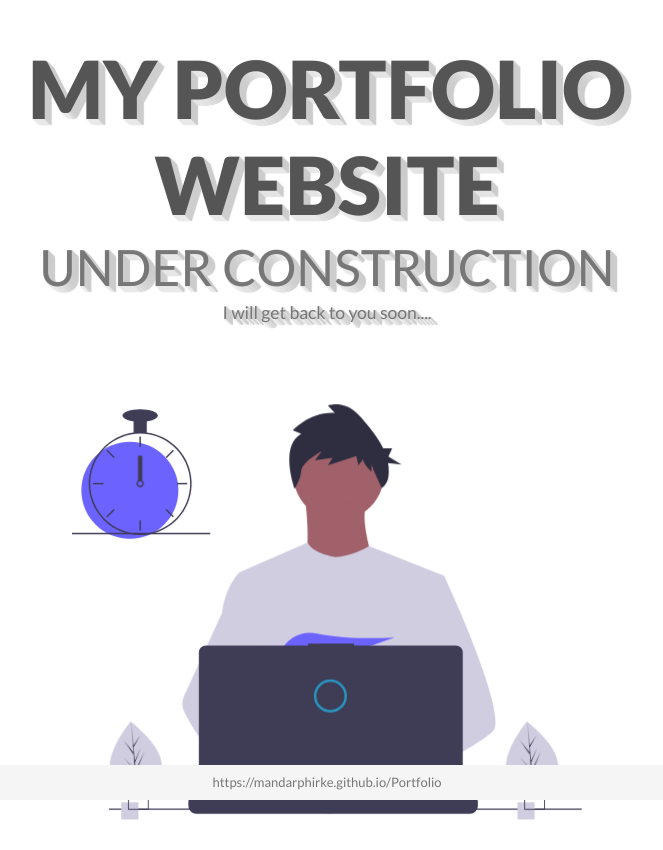
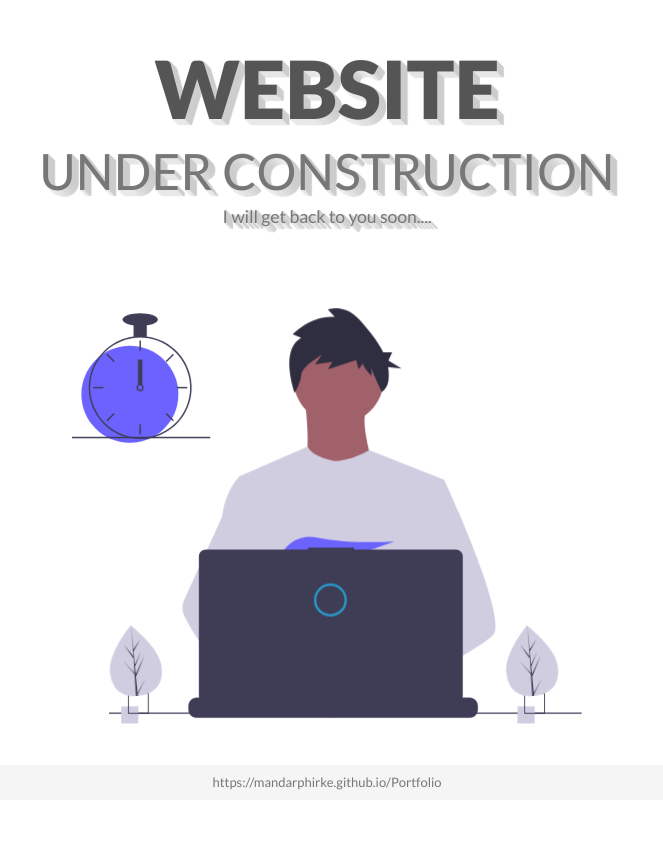
Before and after one commit to mandarphirke/Portfolio, a plain HTML site: page index.html in a window 1280 px wide. Shown: the whole page, without its empty margins (313-976 px from the left). After the commit the page ends 800 px from the top, so only its background shows below. Drawn offline with nearby package versions, Linux system fonts and the light colour scheme.

Commit message:
Update index.html

```diff
--- a/index.html
+++ b/index.html
@@ -28,7 +28,7 @@
     <div class="container">
       <div class="row justify-content-center">
         <div class="col-md-10 main-title">
-          <h1>My Portfolio Website</h1>
+          <h1>Website</h1>
           <h2>under construction</h2>
           <h3>I will get back to you soon....</h3>
         </div>
```
